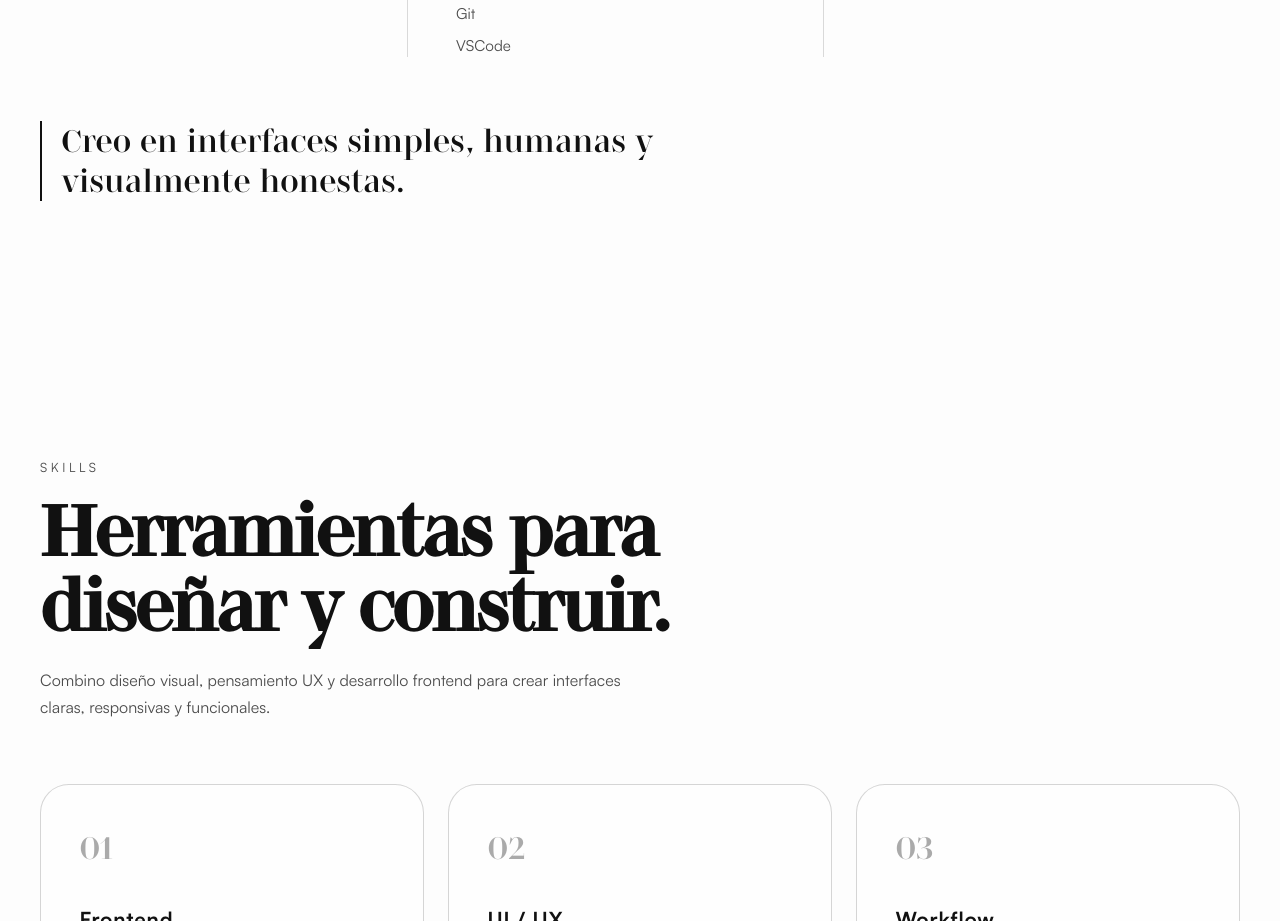
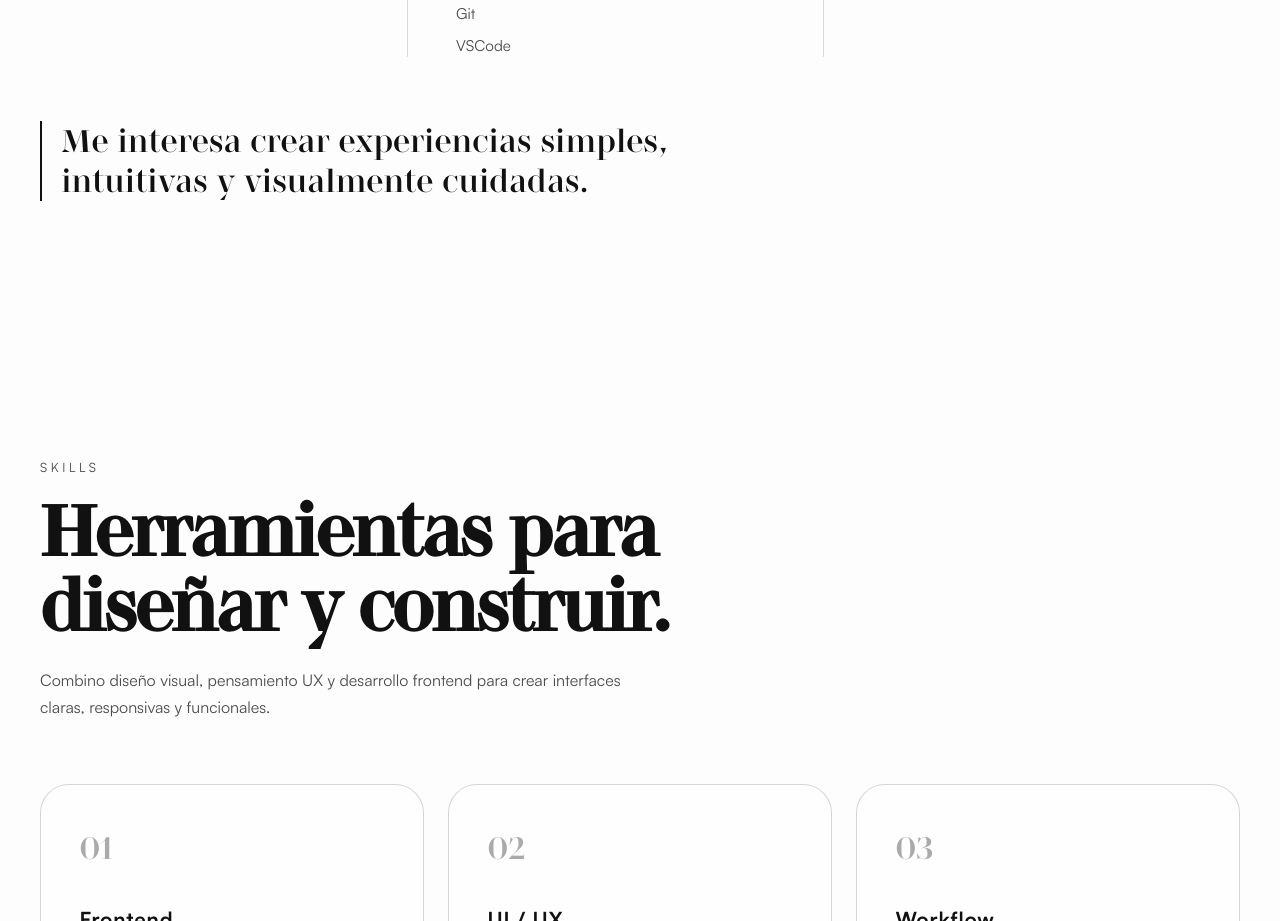
Before and after one commit to HuilenPe/Huilen-Portfolio, a React (Vite) app: page / in a window 1280 px wide. Shown: the part 2880-3801 px from the top of the page. Built offline with nearby package versions, Linux system fonts and the light colour scheme.

Commit message:
change about <p>

```diff
--- a/src/sections/About/About.jsx
+++ b/src/sections/About/About.jsx
@@ -64,7 +64,7 @@ function About() {
         </div>
 
         <p className={styles.quote}>
-          Creo en interfaces simples, humanas y visualmente honestas.
+          Me interesa crear experiencias simples, intuitivas y visualmente cuidadas.
         </p>
       </div>
     </section>
```
